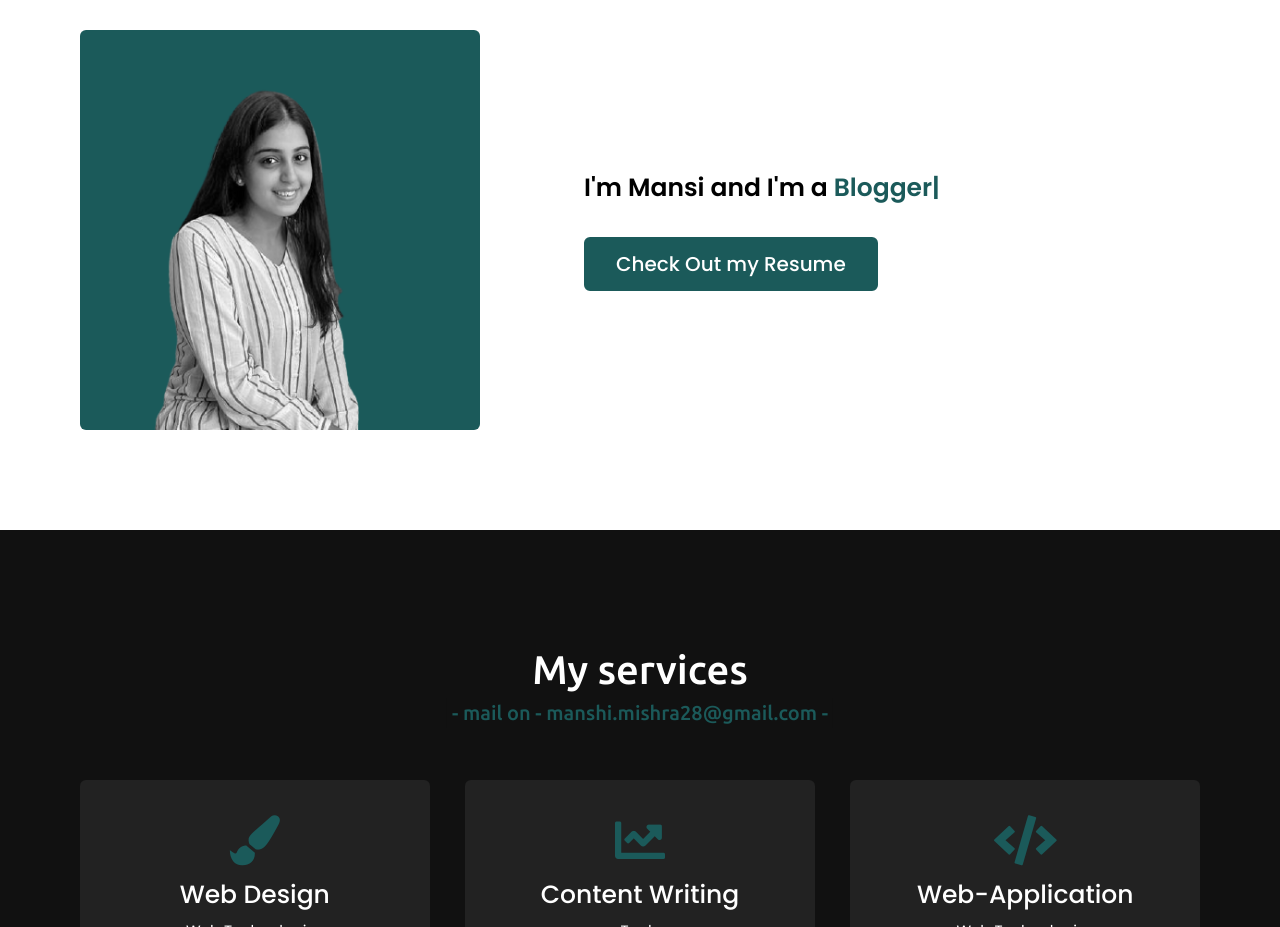
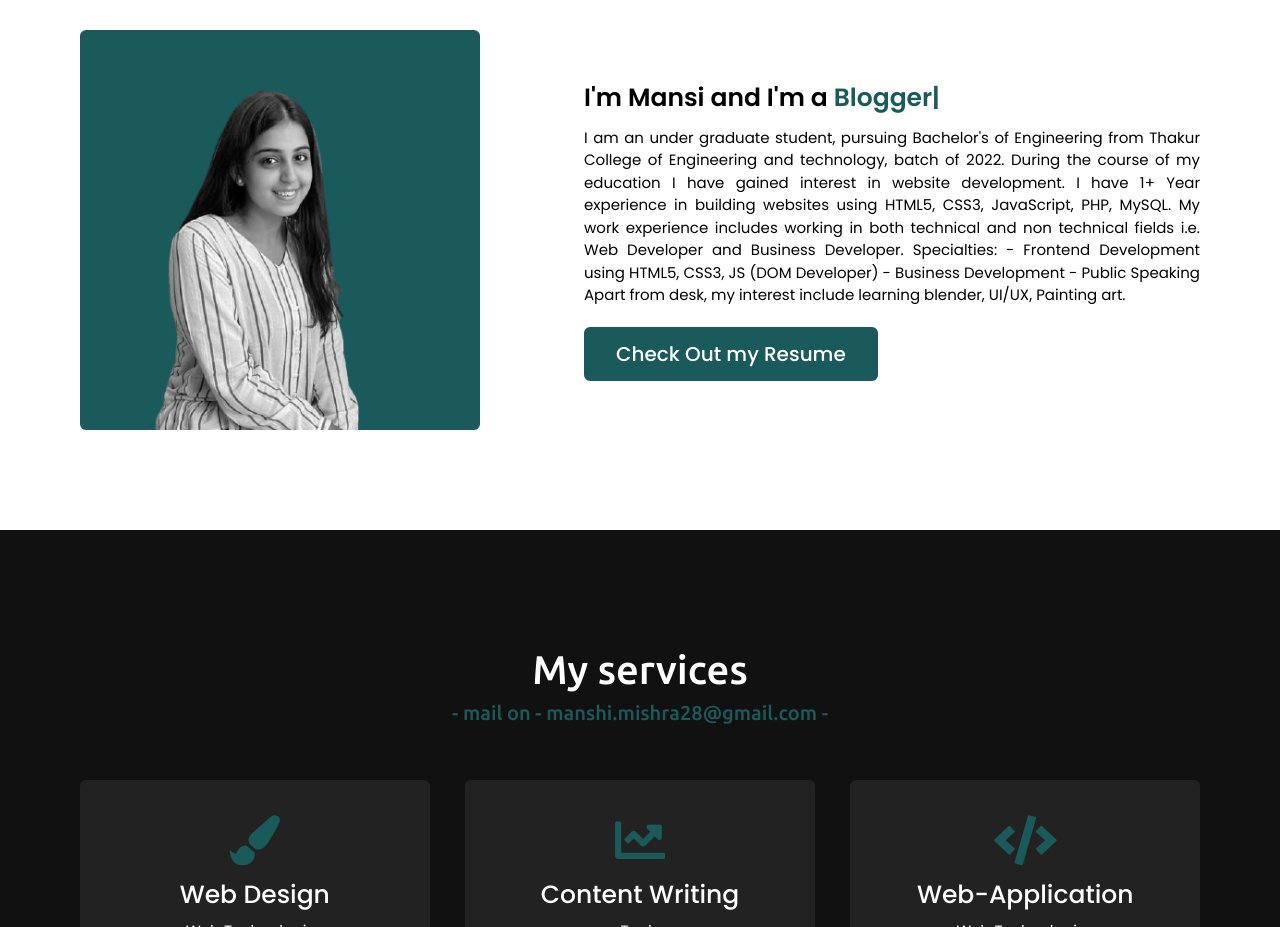
Before and after one commit to MansiiMishra/ManshiMishraPortfolio, a plain HTML site: page index.html in a window 1280 px wide. Shown: the part 1020-1947 px from the top of the page. Drawn offline with nearby package versions, Linux system fonts and the light colour scheme.

Commit message:
Update index.html

```diff
--- a/index.html
+++ b/index.html
@@ -61,7 +61,14 @@
                 </div>
                 <div class="column right">
                     <div class="text">I'm Mansi and I'm a <span class="typing-2"></span></div>
-                    <p></p>
+                    <p>I am an under graduate student, pursuing Bachelor's of Engineering from Thakur College of Engineering and technology, batch of 2022. During the course of my education I have gained interest in website development. I have 1+ Year experience in building websites using HTML5, CSS3, JavaScript, PHP, MySQL. My work experience includes working in both technical and non technical fields i.e. Web Developer and Business Developer.
+
+Specialties:
+- Frontend Development using HTML5, CSS3, JS (DOM Developer)
+- Business Development
+- Public Speaking
+
+Apart from desk, my interest include learning blender, UI/UX, Painting art.</p>
                     <a href="https://drive.google.com/file/d/1y-8zsX-wKNhf0rLpthwV9UY_Ihed708Q/view?usp=sharing">Check Out my Resume</a>
                 </div>
             </div>
```
